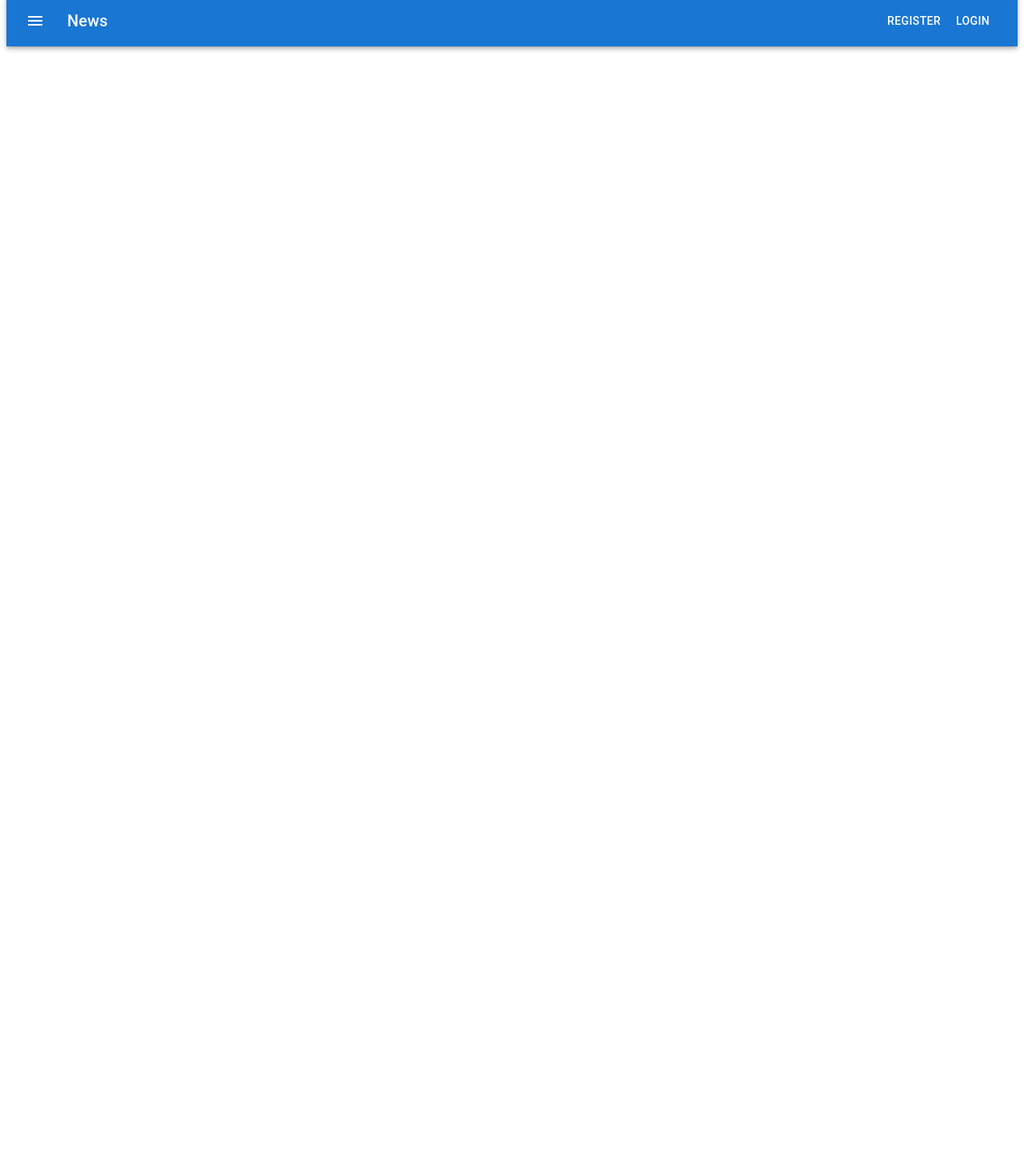
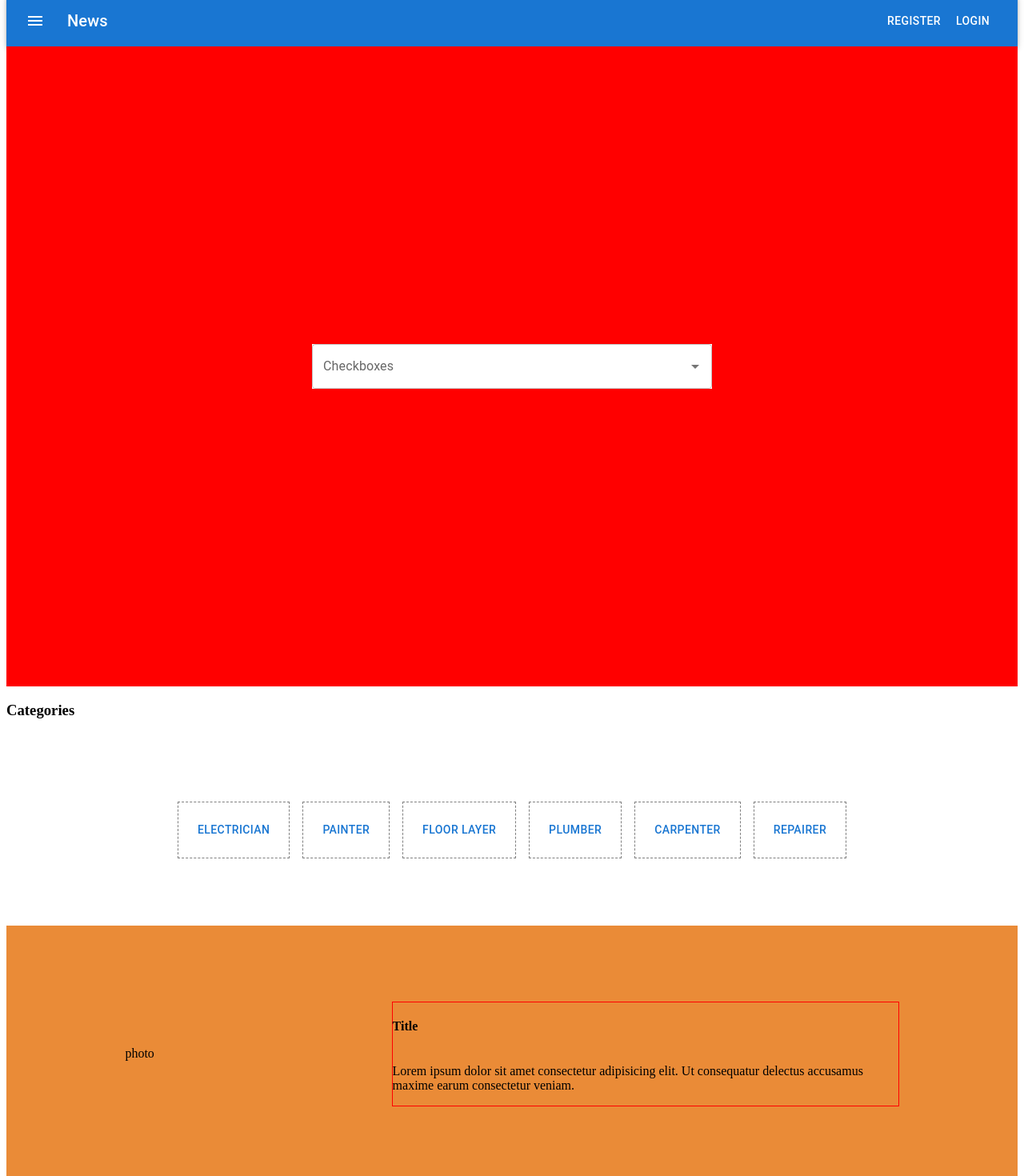
Before and after one commit to stphncrt/Ask4Hand, a React app in the folder client/: page / in a window 1280 px wide. Shown: the part 14-1484 px from the top of the page at 80% size. Before the commit the page ends 800 px from the top, so only its background shows below. Built offline with nearby package versions, Linux system fonts and the light colour scheme.

Commit message:
checkbox and categories section added

```diff
--- /dev/null
+++ b/client/src/components/Categories.jsx
@@ -0,0 +1,33 @@
+import React from "react";
+import styled from "styled-components";
+import BoxComponent from "./CategoryBox";
+
+function Categories() {
+	const top100Films = [
+		{ title: "Electrician", year: 1994 },
+		{ title: "Painter", year: 1972 },
+		{ title: "Floor Layer", year: 1974 },
+		{ title: "Plumber", year: 2008 },
+		{ title: "Carpenter", year: 2008 },
+		{ title: "Repairer", year: 2008 },
+	];
+	return (
+		<>
+			<h3>Categories</h3>
+			<StyledContainer>
+				{top100Films.map((item) => {
+					return <BoxComponent category={item.title} />;
+				})}
+			</StyledContainer>
+		</>
+	);
+}
+
+export default Categories;
+export const StyledContainer = styled.div`
+	display: flex;
+	align-items: center;
+	justify-content: center;
+	gap: 1rem;
+	height: 30vh;
+`;
--- /dev/null
+++ b/client/src/components/CategoryBox.jsx
@@ -0,0 +1,11 @@
+import * as React from "react";
+import Box from "@mui/material/Box";
+import Button from "@mui/material/Button";
+
+export default function BoxComponent({ category }) {
+	return (
+		<Box component="span" sx={{ p: 2, border: "1px dashed grey" }}>
+			<Button>{category}</Button>
+		</Box>
+	);
+}
--- /dev/null
+++ b/client/src/components/DescriptionSection.jsx
@@ -0,0 +1,33 @@
+import React from "react";
+import styled from "styled-components";
+
+function DescriptionSection() {
+	return (
+		<StyledContainer>
+			<div>photo</div>
+			<div className="description">
+				<h4>Title</h4>
+				<p>
+					Lorem ipsum dolor sit amet consectetur adipisicing elit. Ut consequatur delectus accusamus
+					maxime earum consectetur veniam.
+				</p>
+			</div>
+		</StyledContainer>
+	);
+}
+
+export default DescriptionSection;
+export const StyledContainer = styled.div`
+	display: flex;
+	flex-direction: row;
+	justify-content: space-around;
+	align-items: center;
+	height: 40vh;
+	background-color: #ea8b37;
+	.description {
+		display: flex;
+		flex-direction: column;
+		width: 50%;
+		border: 1px solid red;
+	}
+`;
--- /dev/null
+++ b/client/src/components/SearchBar.jsx
@@ -0,0 +1,44 @@
+import * as React from "react";
+import Checkbox from "@mui/material/Checkbox";
+import TextField from "@mui/material/TextField";
+import Autocomplete from "@mui/material/Autocomplete";
+import CheckBoxOutlineBlankIcon from "@mui/icons-material/CheckBoxOutlineBlank";
+import CheckBoxIcon from "@mui/icons-material/CheckBox";
+
+const icon = <CheckBoxOutlineBlankIcon fontSize="small" />;
+const checkedIcon = <CheckBoxIcon fontSize="small" />;
+
+export default function SearchBar() {
+	return (
+		<Autocomplete
+			multiple
+			id="checkboxes-tags-demo"
+			options={top100Films}
+			disableCloseOnSelect
+			getOptionLabel={(option) => option.title}
+			renderOption={(props, option, { selected }) => (
+				<li {...props}>
+					<Checkbox
+						icon={icon}
+						checkedIcon={checkedIcon}
+						style={{ marginRight: 8 }}
+						checked={selected}
+					/>
+					{option.title}
+				</li>
+			)}
+			style={{ width: 500, backgroundColor: "#fff" }}
+			renderInput={(params) => <TextField {...params} label="Checkboxes" placeholder="Favorites" />}
+		/>
+	);
+}
+
+// Top 100 films as rated by IMDb users. http://www.imdb.com/chart/top
+const top100Films = [
+	{ title: "Electrician", year: 1994 },
+	{ title: "Painter", year: 1972 },
+	{ title: "Floor Layer", year: 1974 },
+	{ title: "Plumber", year: 2008 },
+	{ title: "Carpenter", year: 2008 },
+	{ title: "Repairer", year: 2008 },
+];
--- a/client/src/components/SearchSection.jsx
+++ b/client/src/components/SearchSection.jsx
@@ -1,12 +1,20 @@
 import React from "react";
 import styled from "styled-components";
+import SearchBar from "./SearchBar";
 const SearchSection = () => {
-  return <StyledContainer> SearchSection </StyledContainer>;
+	return (
+		<StyledContainer>
+			<SearchBar />
+		</StyledContainer>
+	);
 };
 
 export default SearchSection;
 
 export const StyledContainer = styled.div`
-  height: 100px;
-  background-color: red;
+	display: flex;
+	justify-content: center;
+	align-items: center;
+	height: 100vh;
+	background-color: red;
 `;
--- a/client/src/pages/Home/Home.jsx
+++ b/client/src/pages/Home/Home.jsx
@@ -1,13 +1,19 @@
 import React from "react";
 import NavBar from "../../components/Nav";
+import SearchSection from "../../components/SearchSection";
+import Categories from "../../components/Categories";
+import DescriptionSection from "../../components/DescriptionSection";
 import TEST_ID from "./Home.testid";
 
 const Home = () => {
-  return (
-    <div data-testid={TEST_ID.container}>
-      <NavBar />
-    </div>
-  );
+	return (
+		<div data-testid={TEST_ID.container}>
+			<NavBar />
+			<SearchSection />
+			<Categories />
+			<DescriptionSection />
+		</div>
+	);
 };
 
 export default Home;
```
